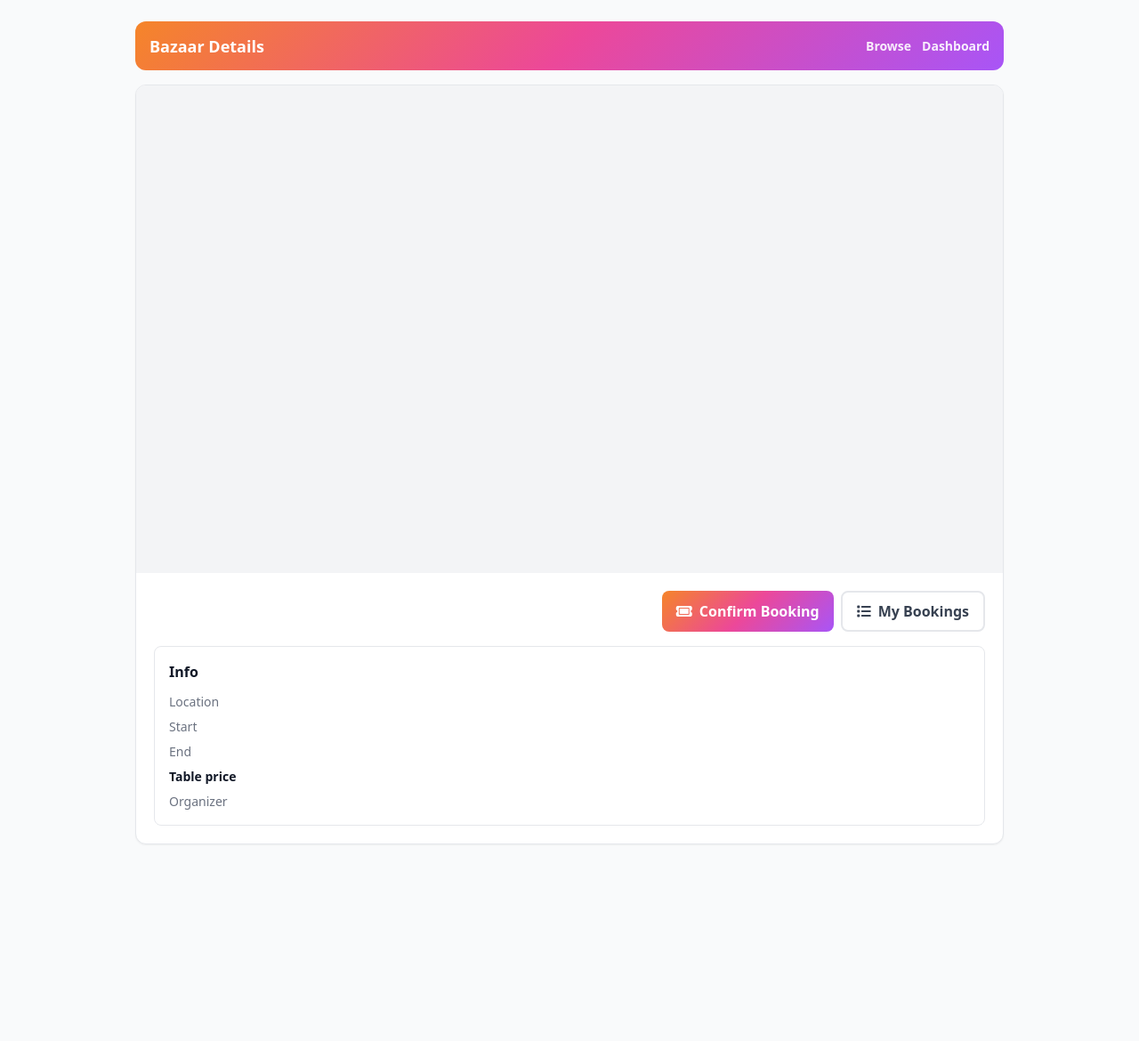
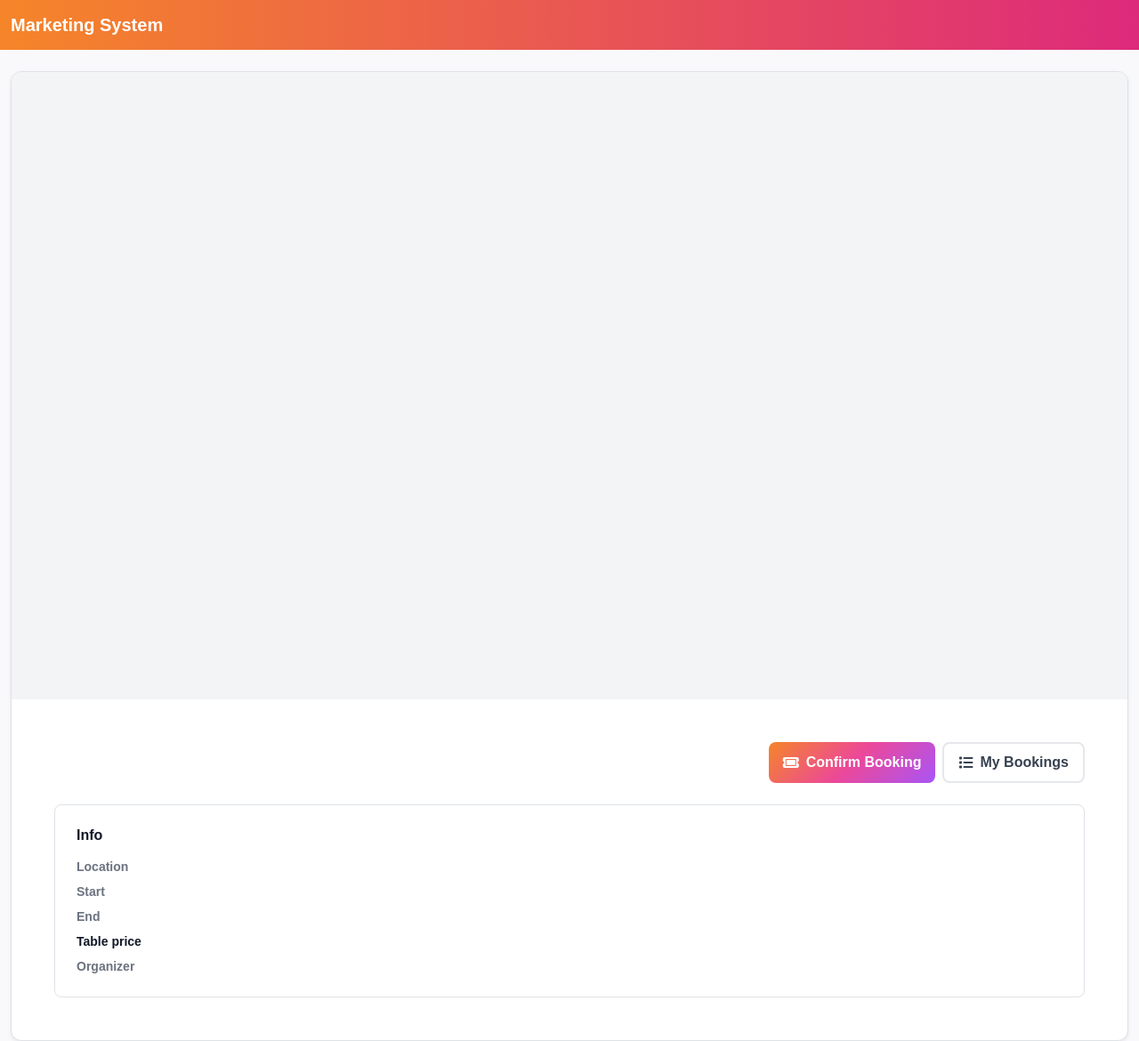
Before and after one commit to Nour-Nasan/marketingsystem, a Django app: template bazaar/templates/bazaar/bazaar_detail.html in a window 1280 px wide. Shown: the whole page at 89% size. Before the commit the page ends 949 px from the top, so only its background shows below. Run offline with Django 5.2, Linux system fonts and the light colour scheme; the template is opened without the code that fills it, so the values that code supplies are empty; some libraries are stand-ins or nearby versions.

Commit message:
Initial clean commit (no secrets)

```diff
--- a/bazaar/templates/bazaar/bazaar_detail.html
+++ b/bazaar/templates/bazaar/bazaar_detail.html
@@ -1,6 +1,5 @@
-<!DOCTYPE html>
-<html lang="en">
-<head>
+{% extends "base.html" %}
+{% block content %}
     <meta charset="UTF-8">
     <meta name="viewport" content="width=device-width, initial-scale=1.0">
     <title>{{ bazaar.title }}</title>
@@ -52,16 +51,7 @@
             transform: translateY(-2px);
         }
     </style>
-</head>
-<body class="bg-gray-50">
-<div class="p-4 lg:p-6 max-w-5xl mx-auto">
-    <div class="top-bar">
-        <div class="font-bold text-lg">Bazaar Details</div>
-        <div class="flex flex-wrap gap-3 justify-end">
-            <a href="{% url 'bazaar:browse_bazaars' %}" class="text-white/90 hover:text-white text-sm font-semibold">Browse</a>
-            <a href="{% url 'users:seller_dashboard' %}" class="text-white/90 hover:text-white text-sm font-semibold">Dashboard</a>
-        </div>
-    </div>
+
 
     {% if messages %}
         <div class="space-y-2 mb-4">
@@ -130,5 +120,4 @@
         </div>
     </div>
 </div>
-</body>
-</html>
+{% endblock %}
```
Also changed, not shown: media/bazaar_images/photo_2026-05-08_16-20-03.jpg (added), 1 other file.
